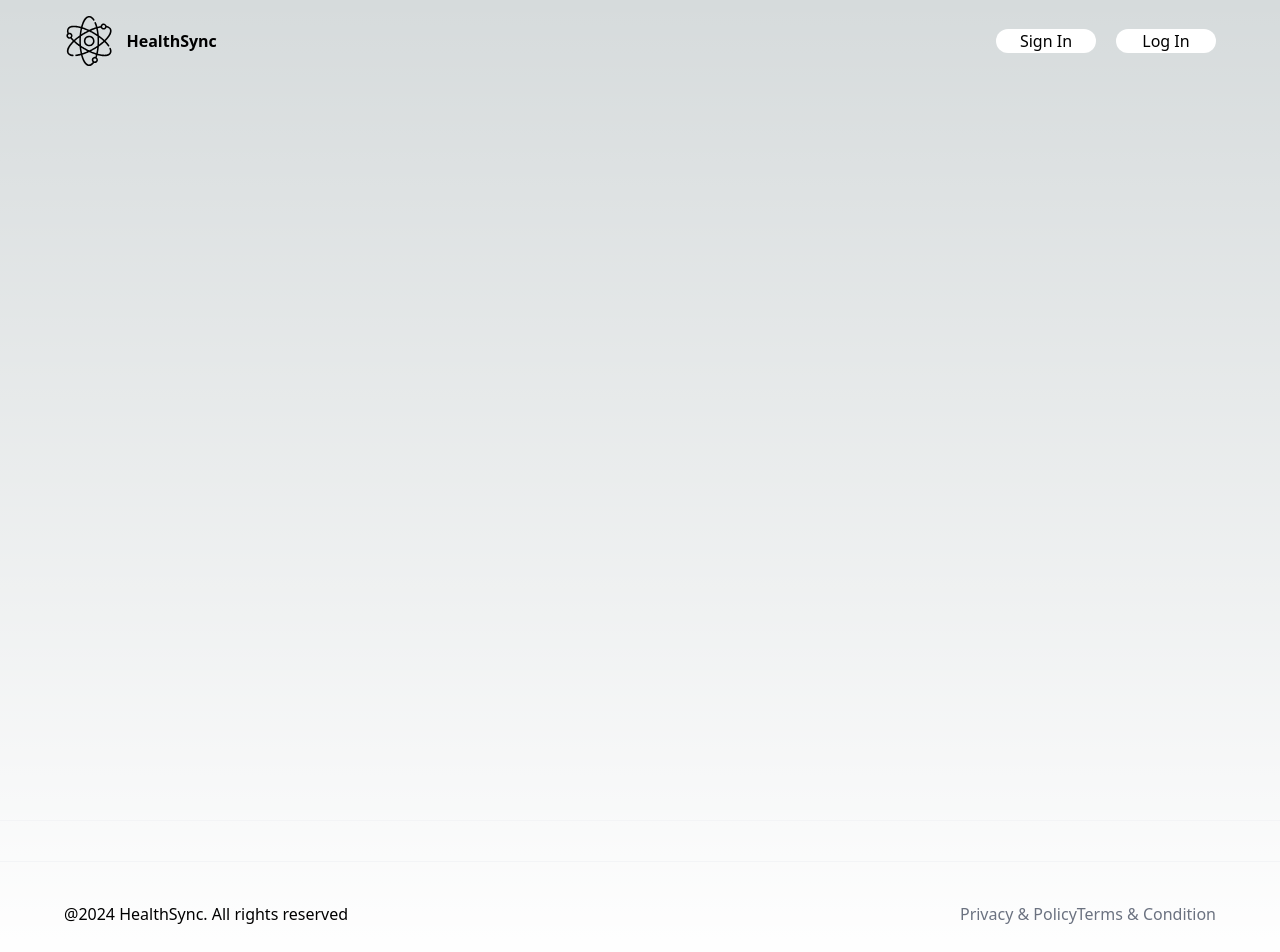
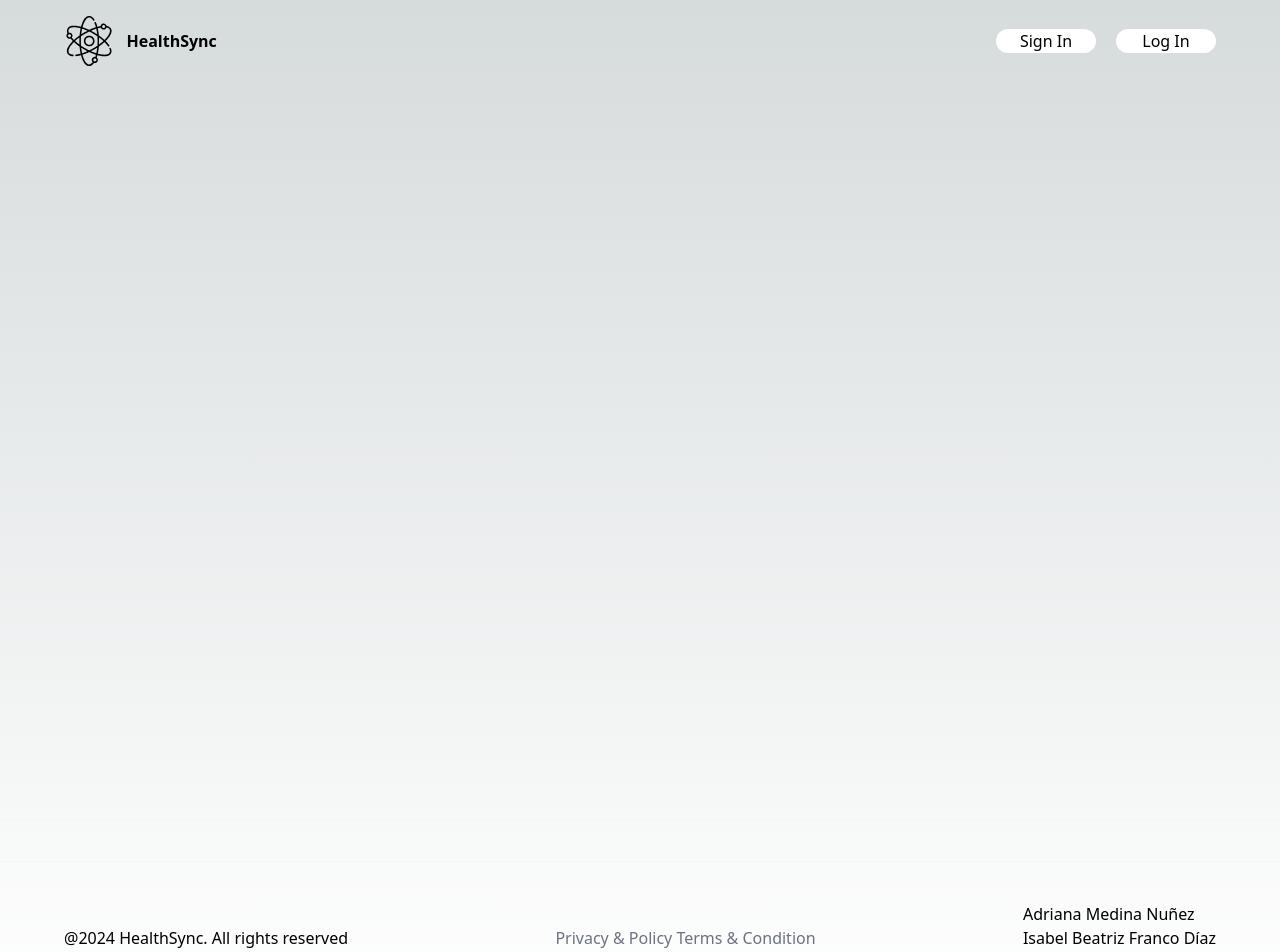
Before and after one commit to isafranco13/healthSync, a Next.js app in the folder healthsync/: page / in a window 1280 px wide. Shown: the top 952 px of the page. Built offline with nearby package versions, Linux system fonts and the light colour scheme.

Commit message:
Update Footer

```diff
--- a/healthsync/components/Footer.tsx
+++ b/healthsync/components/Footer.tsx
@@ -5,14 +5,10 @@ const Footer = () => (
   <footer className='flex flex-col text-black-100  mt-5 border-t border-gray-100'>
     <div className='flex justify-between items-center flex-wrap mt-10 border-t border-gray-100 sm:px-16 px-6 py-10'>
       <p>@2024 HealthSync. All rights reserved</p>
+      <Link href="/" className="text-gray-500"> Privacy & Policy Terms & Condition </Link>
 
       <div className="footer__copyrights-link">
-        <Link href="/" className="text-gray-500">
-          Privacy & Policy
-        </Link>
-        <Link href="/" className="text-gray-500">
-          Terms & Condition
-        </Link>
+      <p>Adriana Medina Nuñez <br /> Isabel Beatriz Franco Díaz <br /> Cristina Suárez Franco </p>
       </div>
     </div>
   </footer>
```
